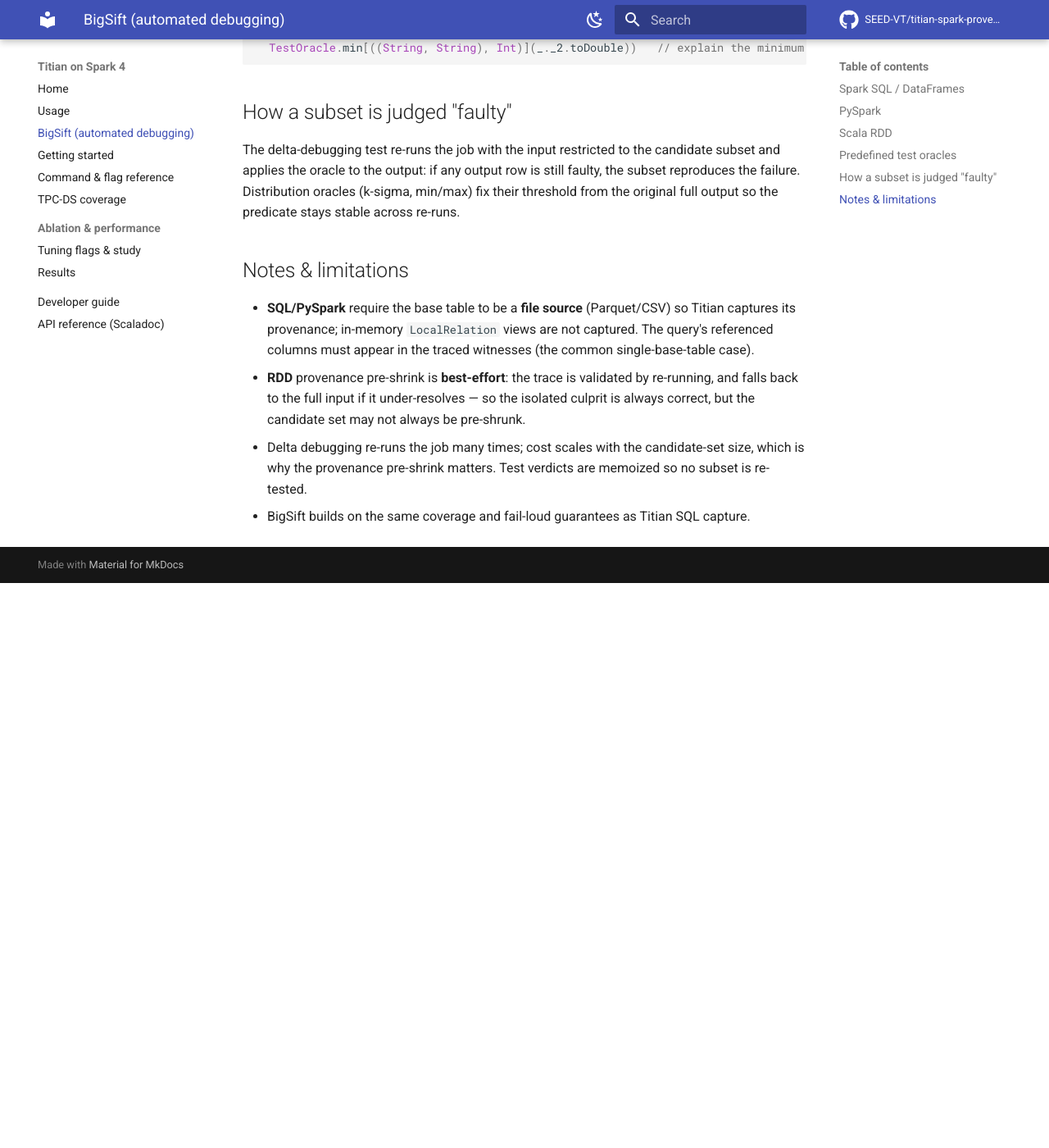
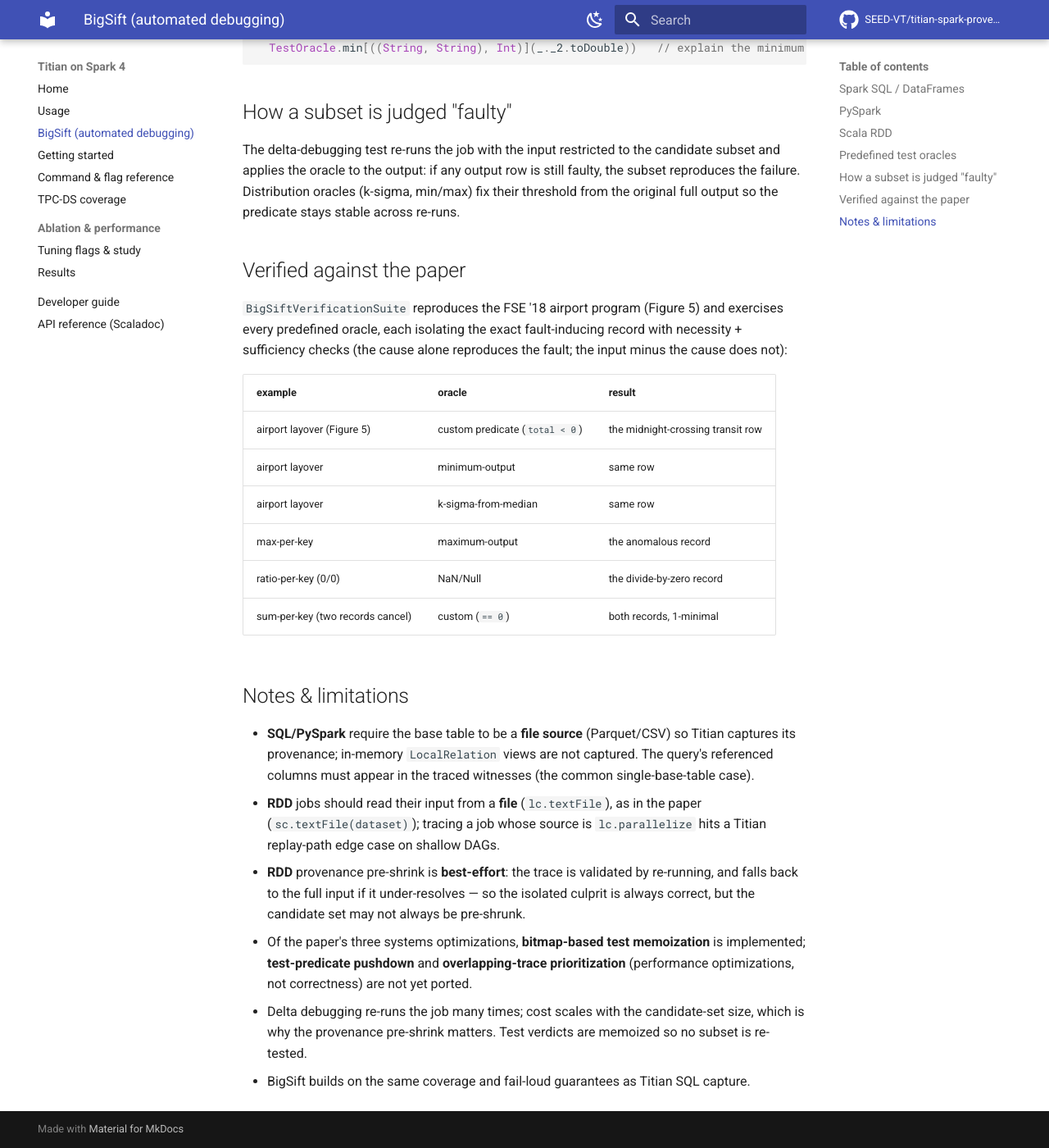
Before and after one commit to SEED-VT/titian-spark-provenance, an MkDocs documentation site: the page built from docs/bigsift.md, in a window 1280 px wide and 1400 px high, scrolled down 1773 px. Shown: the whole window at 82% size. Built offline with MkDocs 1.6.1 and Material for MkDocs 9.7.7, drawn with Linux system fonts in a browser that asks for light colours; comment, search, counter and statistics services are not loaded; before the commit the page ends 2484 px from its top, so only the background shows below that.

Commit message:
Verify BigSift against the paper's examples (all oracle types)
BigSiftVerificationSuite reproduces the FSE '18 airport program (Figure 5) and
exercises every predefined test oracle, each isolating the exact fault-inducing
record with necessity + sufficiency checks (cause alone reproduces the fault;
input minus cause does not):

  - airport layover, custom predicate (total < 0)  -> midnight-crossing row
  - airport layover, minimum-output oracle          -> same row
  - airport layover, k-sigma-from-median oracle     -> same row
  - max-per-key, maximum-output oracle              -> the anomalous record
  - ratio-per-key 0/0, NaN/Null oracle              -> the divide-by-zero record
  - sum-per-key cancellation, custom (== 0)         -> both records, 1-minimal

Documents two findings: RDD BigSift should read from a file (a Titian replay
edge case breaks tracing of parallelize sources on shallow DAGs), and that
bitmap memoization is ported while the two performance-only optimizations
(test-predicate pushdown, overlapping-trace prioritization) are not yet.

BigSift tests now 21 green (9 ddmin + 3 RDD + 6 verification + 3 SQL).

Co-Authored-By: Claude Fable 5 <noreply@anthropic.com>

```diff
--- a/docs/bigsift.md
+++ b/docs/bigsift.md
@@ -90,15 +90,37 @@ subset and applies the oracle to the output: if any output row is still faulty,
 subset reproduces the failure. Distribution oracles (k-sigma, min/max) fix their
 threshold from the original full output so the predicate stays stable across re-runs.
 
+## Verified against the paper
+
+`BigSiftVerificationSuite` reproduces the FSE '18 airport program (Figure 5) and
+exercises every predefined oracle, each isolating the exact fault-inducing record with
+necessity + sufficiency checks (the cause alone reproduces the fault; the input minus
+the cause does not):
+
+| example | oracle | result |
+|---|---|---|
+| airport layover (Figure 5) | custom predicate (`total < 0`) | the midnight-crossing transit row |
+| airport layover | minimum-output | same row |
+| airport layover | k-sigma-from-median | same row |
+| max-per-key | maximum-output | the anomalous record |
+| ratio-per-key (0/0) | NaN/Null | the divide-by-zero record |
+| sum-per-key (two records cancel) | custom (`== 0`) | both records, 1-minimal |
+
 ## Notes & limitations
 
 - **SQL/PySpark** require the base table to be a **file source** (Parquet/CSV) so
   Titian captures its provenance; in-memory `LocalRelation` views are not captured.
   The query's referenced columns must appear in the traced witnesses (the common
   single-base-table case).
+- **RDD** jobs should read their input from a **file** (`lc.textFile`), as in the
+  paper (`sc.textFile(dataset)`); tracing a job whose source is `lc.parallelize` hits
+  a Titian replay-path edge case on shallow DAGs.
 - **RDD** provenance pre-shrink is **best-effort**: the trace is validated by
   re-running, and falls back to the full input if it under-resolves — so the isolated
   culprit is always correct, but the candidate set may not always be pre-shrunk.
+- Of the paper's three systems optimizations, **bitmap-based test memoization** is
+  implemented; **test-predicate pushdown** and **overlapping-trace prioritization**
+  (performance optimizations, not correctness) are not yet ported.
 - Delta debugging re-runs the job many times; cost scales with the candidate-set size,
   which is why the provenance pre-shrink matters. Test verdicts are memoized so no
   subset is re-tested.
```
Also changed, not shown: 4 other files.
